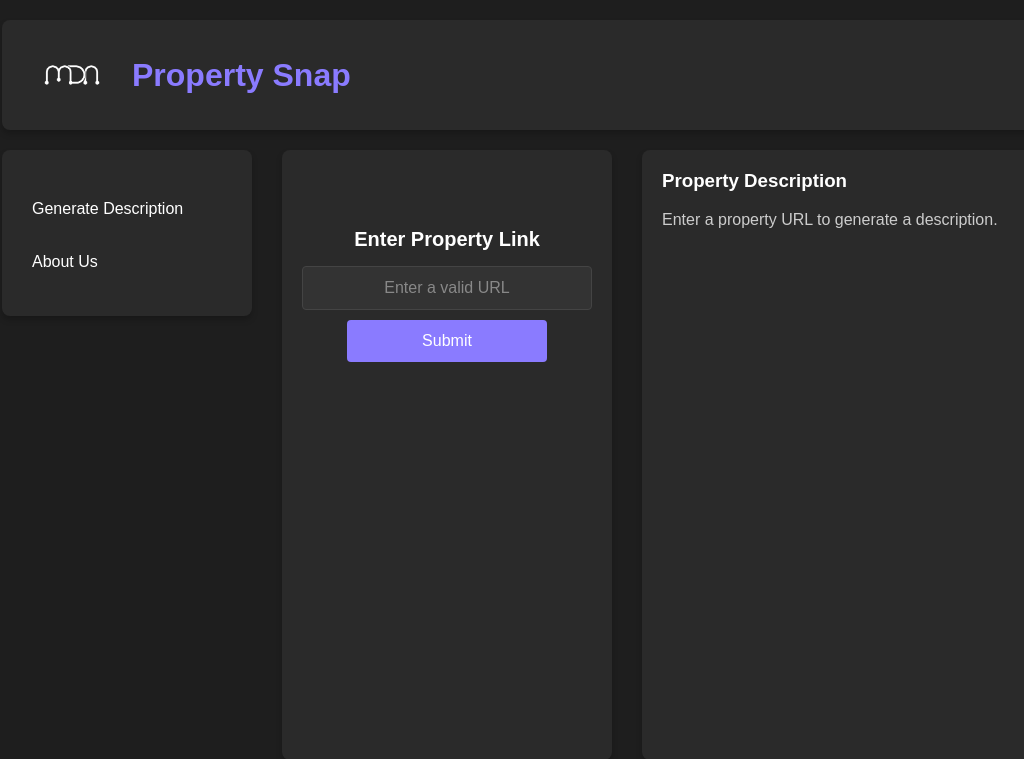
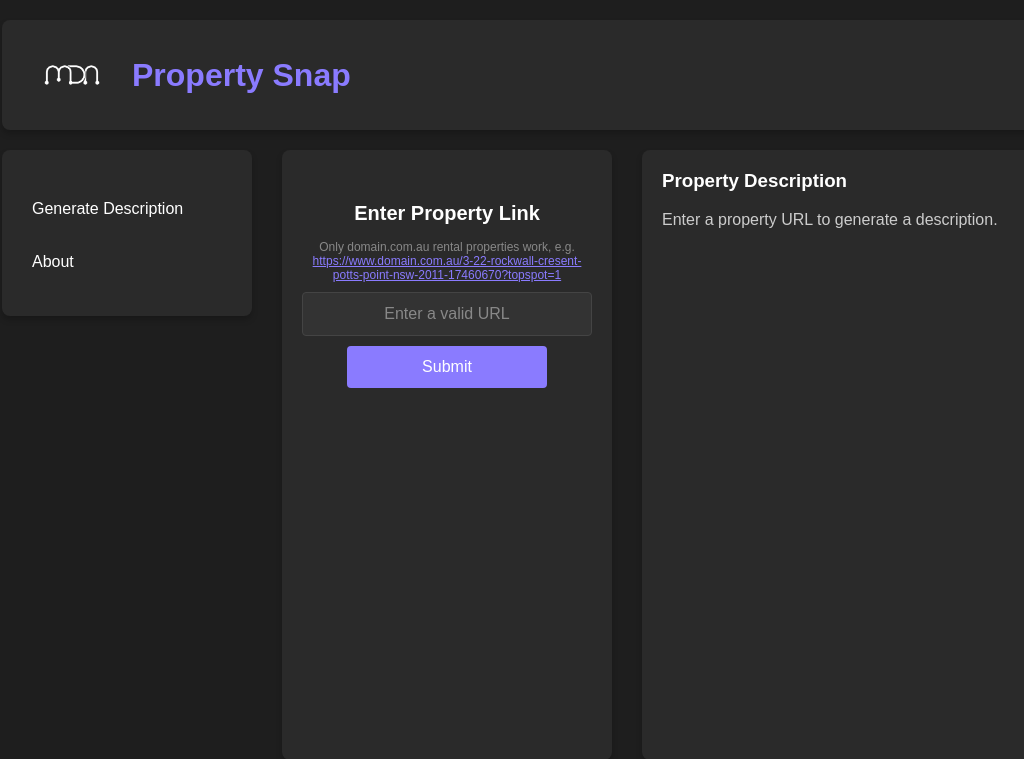
Before and after one commit to Mohanned-Omer/REA, a Django app: page / in a window 1280 px wide. Shown: the top 759 px of the page, without its empty margins (18-1042 px from the left). Run offline with Django 5.2, Linux system fonts and the light colour scheme.

Commit message:
Final Changes

```diff
--- a/main.py
+++ b/main.py
@@ -1,5 +1,6 @@
 from google import genai
 from google.genai import types
+
 import requests
 import pathlib
 from PIL import Image
@@ -38,8 +39,8 @@ def convert_image_to_part(image_url):
     )
 
 def generate_property_description(property_url, n=5):
-    client = genai.Client(api_key=os.getenv("GEMINI_API_KEY"))
 
+    client = genai.Client(api_key=os.environ['GEMINI_API_KEY'])
     # Scrape image URLs
     image_urls = list(scrape_images(property_url, n=n))
 
--- a/property_snap/template/about.html
+++ b/property_snap/template/about.html
@@ -6,7 +6,7 @@
     <meta charset="UTF-8">
     <meta name="viewport" content="width=device-width, initial-scale=1.0">
     <meta http-equiv="X-UA-Compatible" content="ie=edge">
-    <title>About Us - Property Snap</title>
+    <title>About - Property Snap</title>
     <style>
         /* General reset */
         * {
@@ -218,7 +218,7 @@
         <div class="sidebar">
             <ul class="sidebar-menu">
                 <li><a href="{% url 'main' %}">Generate Description</a></li>
-                <li><a href="{% url 'about' %}">About Us</a></li>
+                <li><a href="{% url 'about' %}">About</a></li>
             </ul>
         </div>
 
--- a/property_snap/template/main.html
+++ b/property_snap/template/main.html
@@ -389,7 +389,7 @@
         <div class="sidebar">
             <ul class="sidebar-menu">
                 <li><a href="{% url 'main' %}">Generate Description</a></li>
-                <li><a href="{% url 'about' %}">About Us</a></li>
+                <li><a href="{% url 'about' %}">About</a></li>
             </ul>
         </div>
 
@@ -397,6 +397,9 @@
             <div class="left-panel">
                 <div class="input-section">
                     <h3>Enter Property Link</h3>
+                    <p style="font-size: 12px; color: #888; text-align: center; margin-bottom: 10px;">
+                        Only domain.com.au rental properties work, e.g. <a href="https://www.domain.com.au/3-22-rockwall-cresent-potts-point-nsw-2011-17460670?topspot=1" style="color: #8A7BFF; text-decoration: underline;">https://www.domain.com.au/3-22-rockwall-cresent-potts-point-nsw-2011-17460670?topspot=1</a>
+                    </p>
                     <form id="linkForm">
                         <input type="url" id="linkInput" placeholder="Enter a valid URL" required />
                         <button type="submit" id="submitButton">Submit</button>
--- a/requirements.txt
+++ b/requirements.txt
@@ -42,7 +42,7 @@ gitdb @ file:///home/conda/feedstock_root/build_artifacts/gitdb_1735887193964/wo
 GitPython @ file:///home/conda/feedstock_root/build_artifacts/gitpython_1735929639977/work
 gmpy2 @ file:///Users/runner/miniforge3/conda-bld/gmpy2_1733462585687/work
 google-auth==2.38.0
-google-genai==1.3.0
+google-genai== 0.8.4
 gradio==5.1.0
 gradio_client==1.4.0
 h11 @ file:///home/conda/feedstock_root/build_artifacts/h11_1733327467879/work
```
Also changed, not shown: README.md (added).
